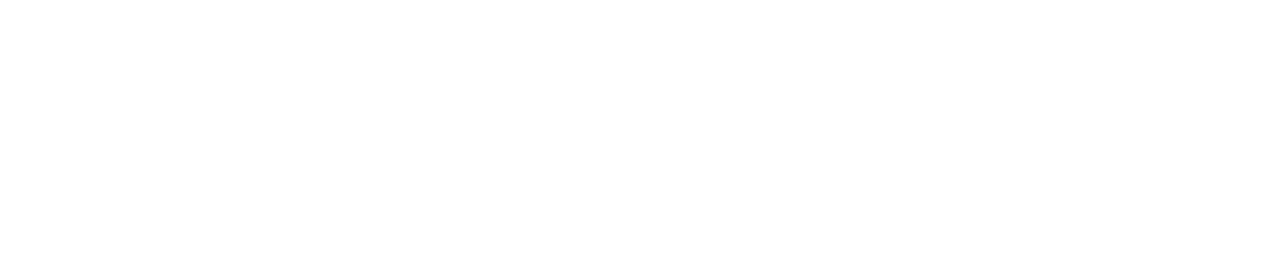
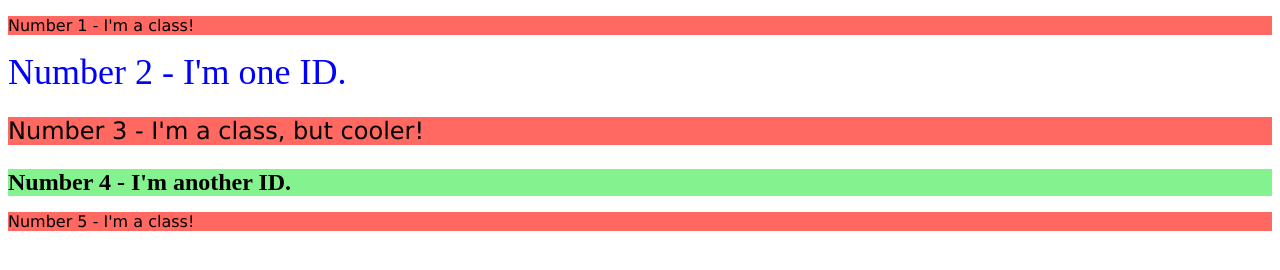
Before and after one commit to caseywid/css-practice, a plain HTML site: page class-id-selectors/class-id-selectors.html in a window 1280 px wide. Drawn offline with Linux system fonts and the light colour scheme.

Commit message:
exercise two complete
added classes and id's to css sheet

```diff
--- a/class-id-selectors/class-id-selectors.html
+++ b/class-id-selectors/class-id-selectors.html
@@ -0,0 +1,17 @@
+<!DOCTYPE html>
+<html lang="en">
+  <head>
+    <meta charset="UTF-8">
+    <meta http-equiv="X-UA-Compatible" content="IE=edge">
+    <meta name="viewport" content="width=device-width, initial-scale=1.0">
+    <title>Class and ID Selectors</title>
+    <link rel="stylesheet" href="style.css">
+  </head>
+  <body>
+    <p class="odds">Number 1 - I'm a class!</p>
+    <div id="blue-biggie">Number 2 - I'm one ID.</div>
+    <p class="odds mid">Number 3 - I'm a class, but cooler!</p>
+    <div id="green-mid">Number 4 - I'm another ID.</div>
+    <p class="odds">Number 5 - I'm a class!</p>
+  </body>
+</html>
--- a/class-id-selectors/style.css
+++ b/class-id-selectors/style.css
@@ -0,0 +1,19 @@
+.odds {
+    background-color: #ff6961;
+    font-family: Verdana, DejaVu Sans, sans-serif;
+}
+
+.mid {
+    font-size: 24px;
+}
+
+#blue-biggie {
+    color: blue;
+    font-size: 36px;
+}
+
+#green-mid {
+    background-color: #83F28f;
+    font-size: 24px;
+    font-weight: bold;
+}
```
Also changed, not shown: index.html (+1 -1 lines).
